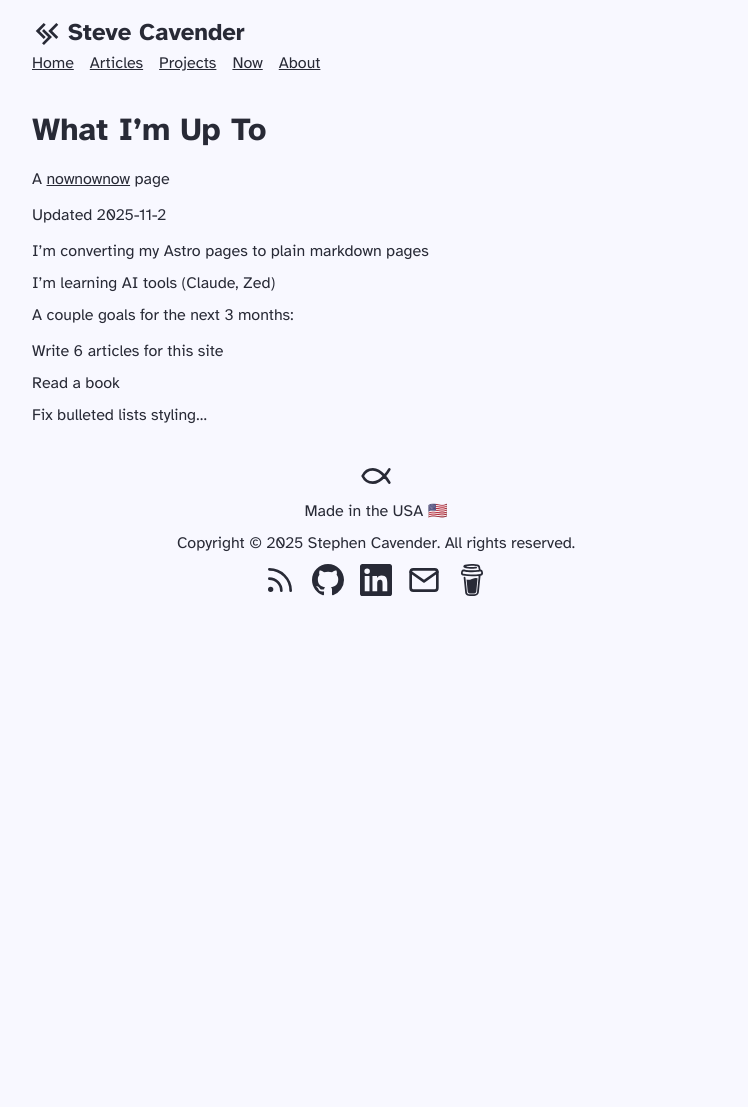
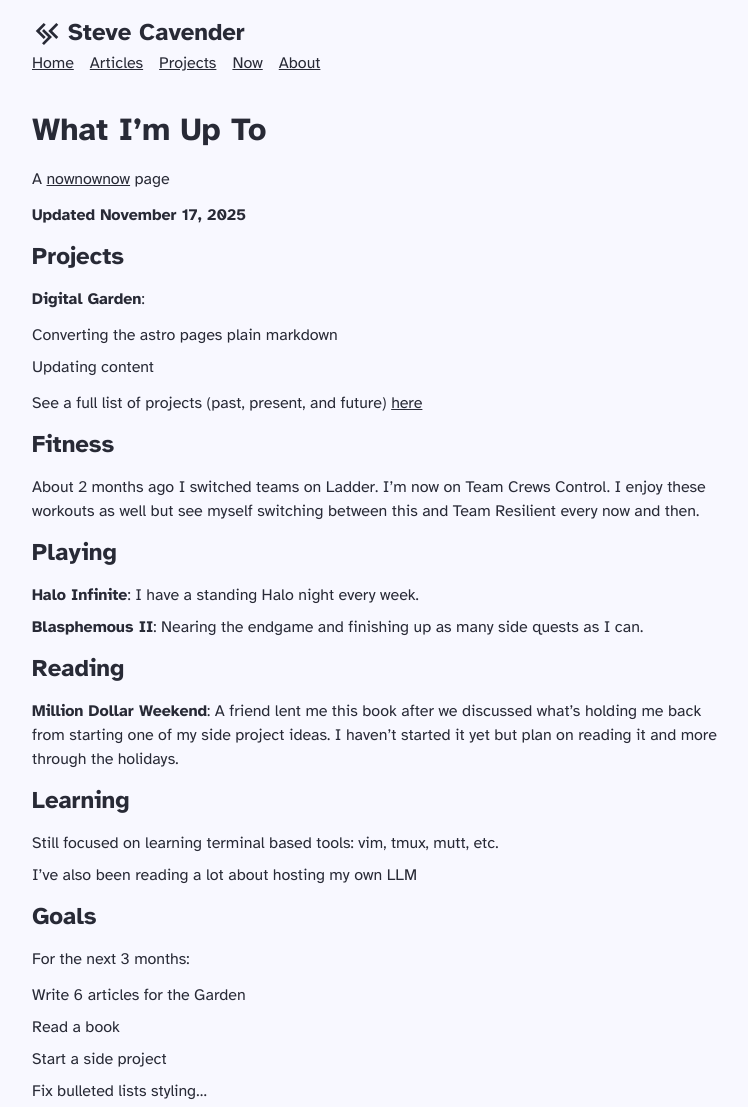
Before and after one commit to StephenCavender/cavender.foo, an Astro site: page /now in a window 1280 px wide. Shown: the top 1107 px of the page, without its empty margins (264-1012 px from the left). Before the commit the page ends 800 px from the top, so only its background shows below. Built offline with nearby package versions, Linux system fonts and the light colour scheme; Astro itself is replaced by a stand-in of ours.

Commit message:
add sections back to now page

```diff
--- a/src/pages/now.md
+++ b/src/pages/now.md
@@ -6,11 +6,32 @@ layout: ../layouts/BaseLayout.astro
 
 A [nownownow](https://nownownow.com) page
 
-Updated 2025-11-2
+**Updated November 17, 2025**
 
-* I'm converting my Astro pages to plain markdown pages
-* I'm learning AI tools (Claude, Zed)
-* A couple goals for the next 3 months:
-  * Write 6 articles for this site
-  * Read a book
-  * Fix bulleted lists styling...
+## Projects
+* **Digital Garden**:
+  * Converting the astro pages plain markdown
+  * Updating content
+
+See a full list of projects (past, present, and future) [here](/projects)
+
+## Fitness
+About 2 months ago I switched teams on Ladder. I'm now on Team Crews Control. I enjoy these workouts as well but see myself switching between this and Team Resilient every now and then.
+
+## Playing
+* **Halo Infinite**: I have a standing Halo night every week.
+* **Blasphemous II**: Nearing the endgame and finishing up as many side quests as I can.
+
+## Reading
+* **Million Dollar Weekend**: A friend lent me this book after we discussed what's holding me back from starting one of my side project ideas. I haven't started it yet but plan on reading it and more through the holidays.
+
+## Learning
+* Still focused on learning terminal based tools: vim, tmux, mutt, etc.
+* I've also been reading a lot about hosting my own LLM
+
+## Goals
+For the next 3 months:
+* Write 6 articles for the Garden
+* Read a book
+* Start a side project
+* Fix bulleted lists styling...
```
